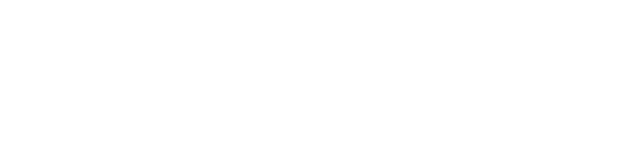
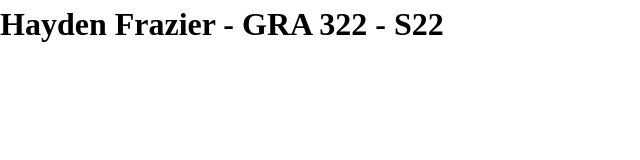
Before and after one commit to hbfrazie/gra322_s22, a plain HTML site: page index.html in a window 1280 px wide. Shown: the whole page, without its empty margins (0-640 px from the left). Drawn offline with Linux system fonts and the light colour scheme.

Commit message:
Add Page title

```diff
--- a/index.html
+++ b/index.html
@@ -4,7 +4,7 @@
 <head>
   <meta charset="utf-8">
 
-  <title></title>
+  <title>Hayden Frazier - GRA 322 - S22</title>
 
   <meta name="viewport" content="width=device-width, initial-scale=1">
 
@@ -16,6 +16,7 @@
 
 <body>
   <!-- Add your content here -->
+  <h1>Hayden Frazier - GRA 322 - S22</h1>
 
   <!-- Load Scripts -->
   <script src="js/scripts.js"></script>
```
